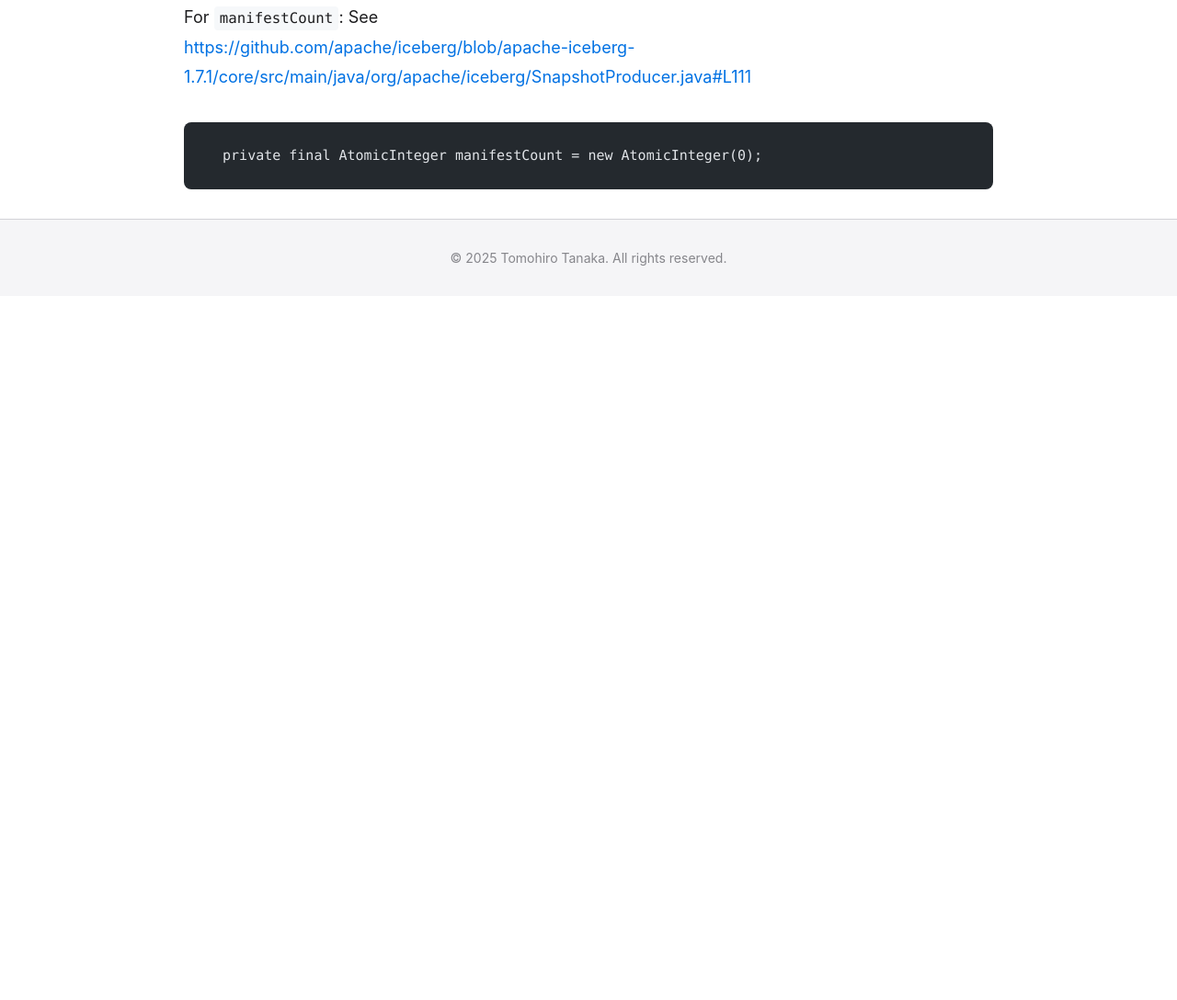
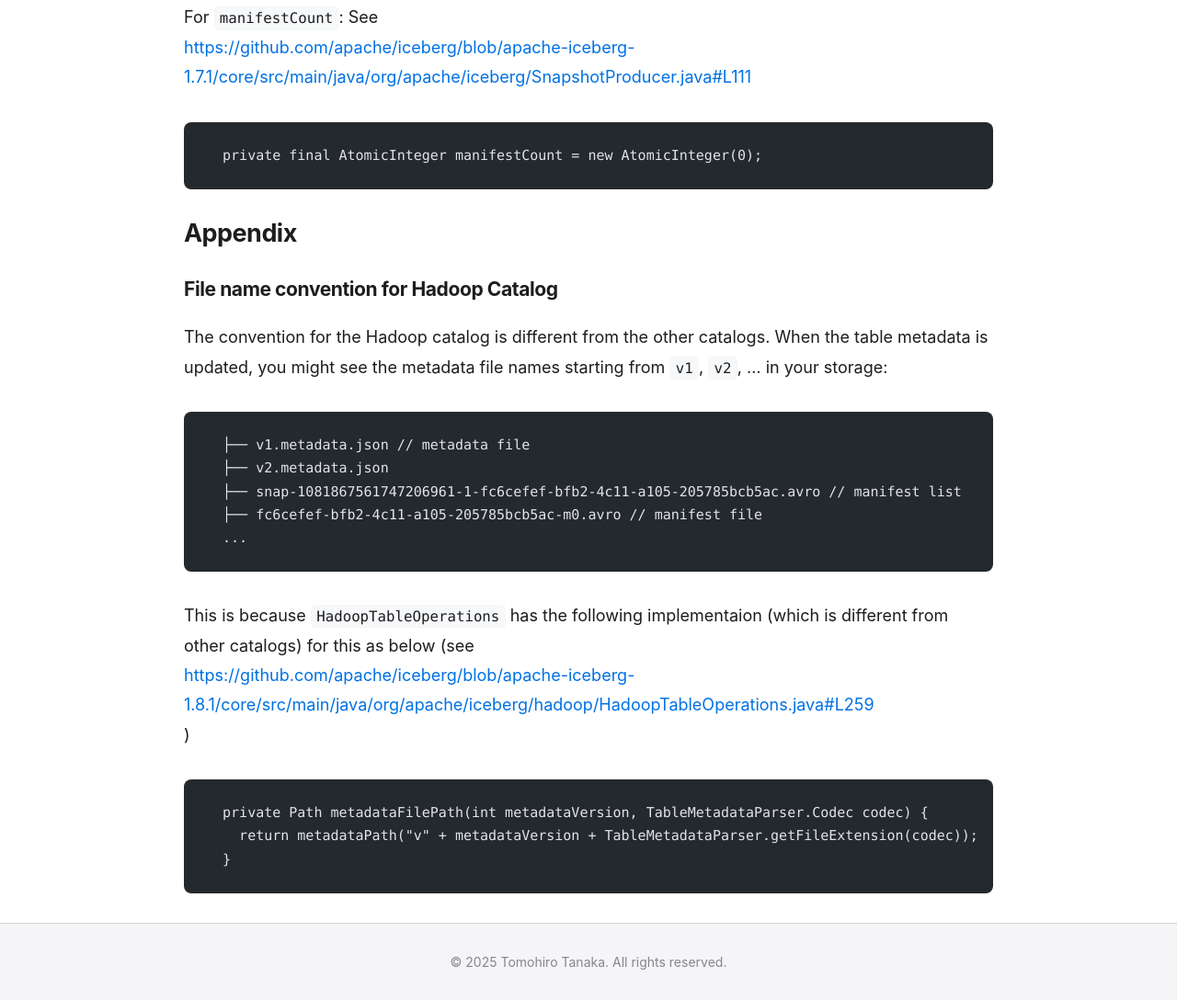
Before and after one commit to tomtongue/tomtan-dev, an Astro site: page /blog/2025-01-12-iceberg-file-name-convention in a window 1280 px wide. Shown: the part 3185-4273 px from the top of the page at 92% size. Before the commit the page ends 3507 px from the top, so only its background shows below. Built offline with nearby package versions, Linux system fonts and the light colour scheme; Astro itself is replaced by a stand-in of ours; some packages are replaced by stand-ins of ours; code samples lack their colours.

Commit message:
Add HadoopCatalog metadat file name convetion

````diff
--- a/src/content/blog/2025-01-12-iceberg-file-name-convention.md
+++ b/src/content/blog/2025-01-12-iceberg-file-name-convention.md
@@ -14,6 +14,7 @@ The following table shows the summary of the Iceberg’s file name convention:
 | manifest file | `<commitUUID>-m<manifestCount.getAndIncrement>.avro`         |       n/a                                                      |
 
 ## Details
+
 When you operate something on your Iceberg table via a distributed computing engine such as Apache Spark, Trino, Flink etc, you might see the following files are generated:
 
 ```
@@ -94,3 +95,25 @@ See https://github.com/apache/iceberg/blob/apache-iceberg-1.7.1/core/src/main/ja
 ```java
   private final AtomicInteger manifestCount = new AtomicInteger(0);
 ```
+
+## Appendix
+
+### File name convention for Hadoop Catalog
+
+The convention for the Hadoop catalog is different from the other catalogs. When the table metadata is updated, you might see the metadata file names starting from `v1`, `v2`, ... in your storage:
+
+```/iceberg-warehouse/db/table/metadata
+  ├── v1.metadata.json // metadata file
+  ├── v2.metadata.json
+  ├── snap-1081867561747206961-1-fc6cefef-bfb2-4c11-a105-205785bcb5ac.avro // manifest list
+  ├── fc6cefef-bfb2-4c11-a105-205785bcb5ac-m0.avro // manifest file
+  ...
+```
+
+This is because `HadoopTableOperations` has the following implementaion (which is different from other catalogs) for this as below (see https://github.com/apache/iceberg/blob/apache-iceberg-1.8.1/core/src/main/java/org/apache/iceberg/hadoop/HadoopTableOperations.java#L259)
+
+```java
+  private Path metadataFilePath(int metadataVersion, TableMetadataParser.Codec codec) {
+    return metadataPath("v" + metadataVersion + TableMetadataParser.getFileExtension(codec));
+  }
+```
````
